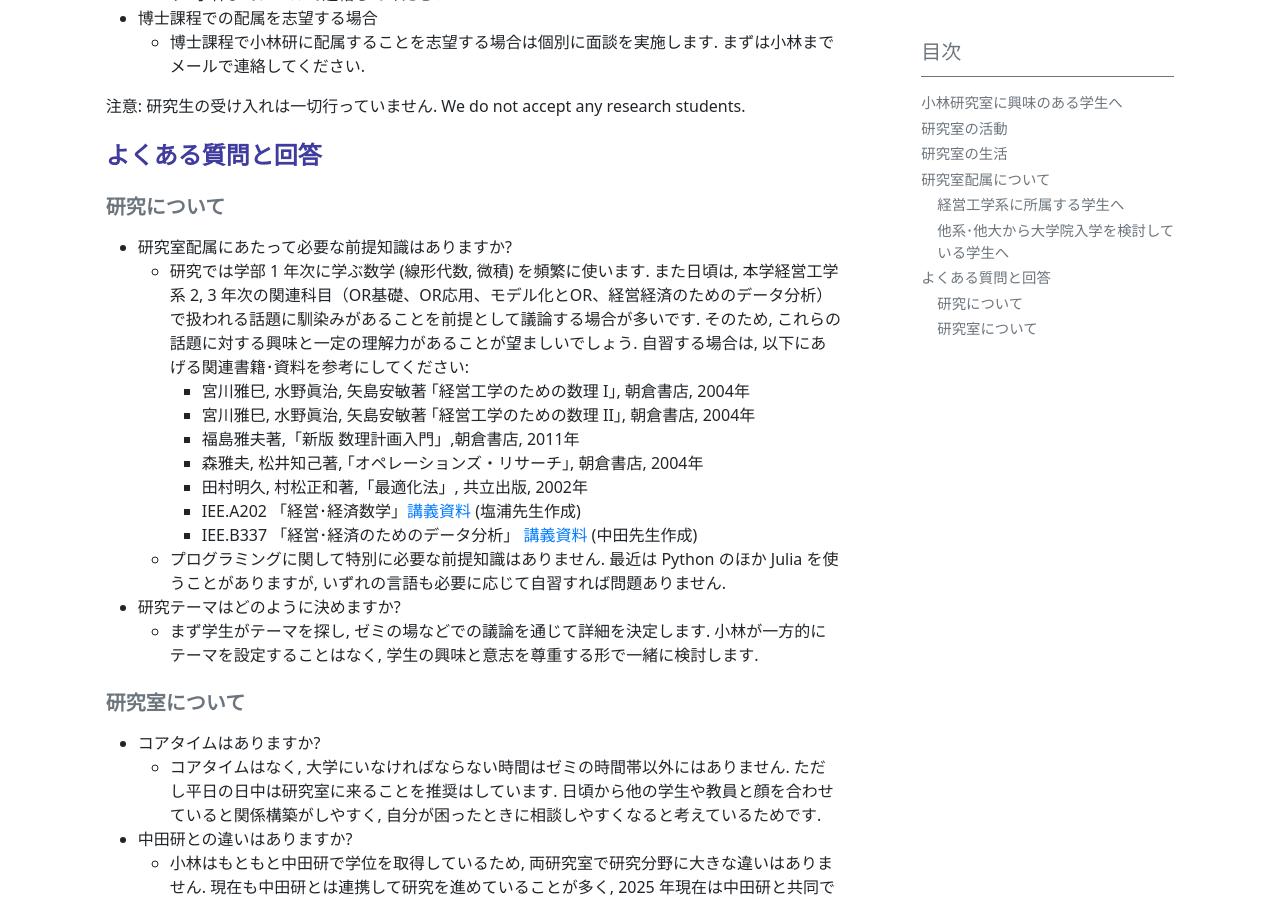
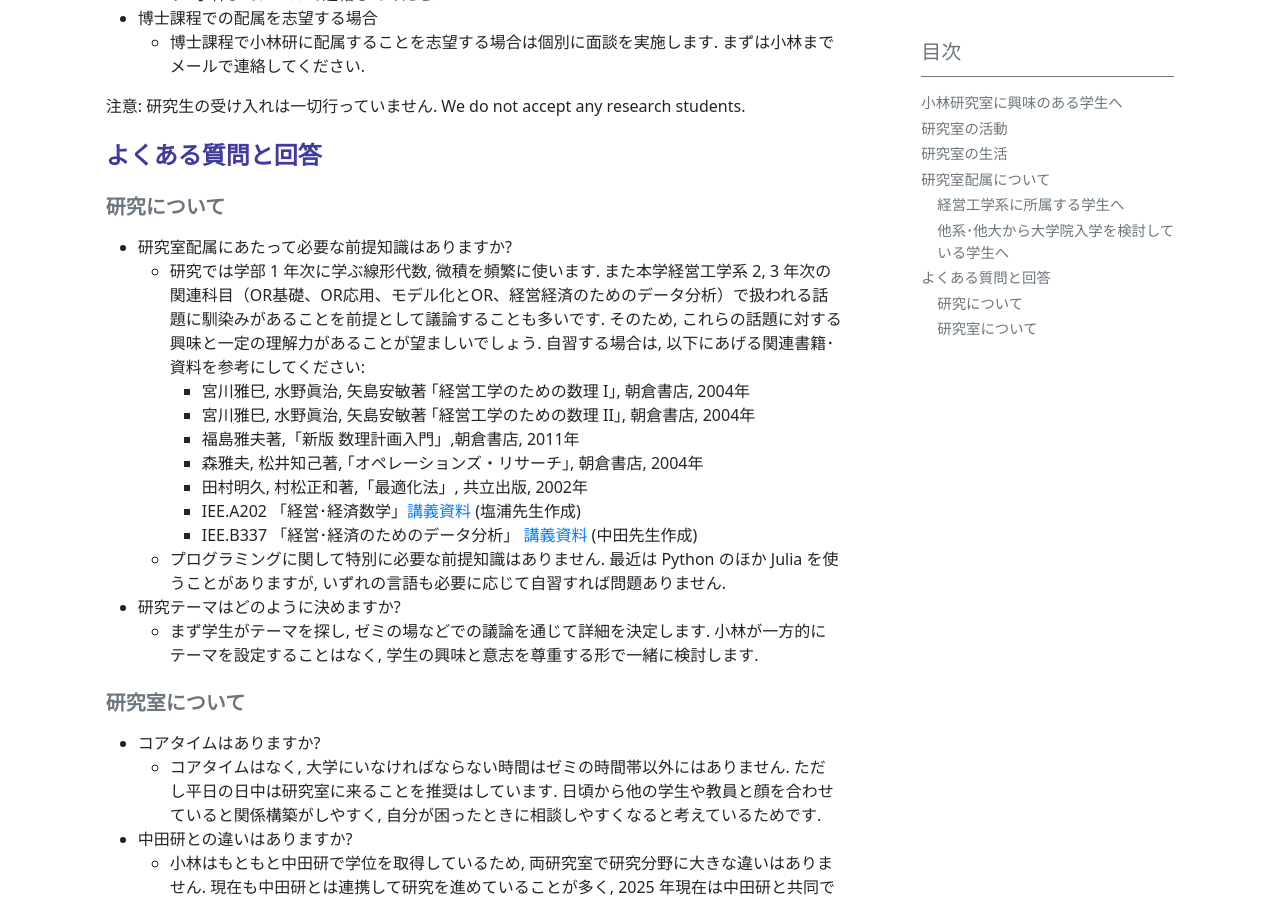
Before and after one commit to isct-koba-lab/isct-koba-lab.github.io, a Jekyll site: the page built from pages/for-students.md, in a window 1280 px wide and 900 px high, scrolled down 1600 px. Built offline with Jekyll 4.4.1, drawn with Linux system fonts in a browser that asks for light colours.

Commit message:
for students

```diff
--- a/pages/for-students.md
+++ b/pages/for-students.md
@@ -62,7 +62,7 @@ toc: true
 
 ### 研究について
 - 研究室配属にあたって必要な前提知識はありますか?
-  - 研究では学部 1 年次に学ぶ数学 (線形代数, 微積) を頻繁に使います. また日頃は, 本学経営工学系 2, 3 年次の関連科目（OR基礎、OR応用、モデル化とOR、経営経済のためのデータ分析）で扱われる話題に馴染みがあることを前提として議論する場合が多いです. そのため, これらの話題に対する興味と一定の理解力があることが望ましいでしょう. 自習する場合は, 以下にあげる関連書籍･資料を参考にしてください:
+  - 研究では学部 1 年次に学ぶ線形代数, 微積を頻繁に使います. また本学経営工学系 2, 3 年次の関連科目（OR基礎、OR応用、モデル化とOR、経営経済のためのデータ分析）で扱われる話題に馴染みがあることを前提として議論することも多いです. そのため, これらの話題に対する興味と一定の理解力があることが望ましいでしょう. 自習する場合は, 以下にあげる関連書籍･資料を参考にしてください:
       - 宮川雅巳, 水野眞治, 矢島安敏著 ｢経営工学のための数理 I｣, 朝倉書店, 2004年
       - 宮川雅巳, 水野眞治, 矢島安敏著 ｢経営工学のための数理 II｣, 朝倉書店, 2004年
       - 福島雅夫著,「新版 数理計画入門」,朝倉書店, 2011年
```
